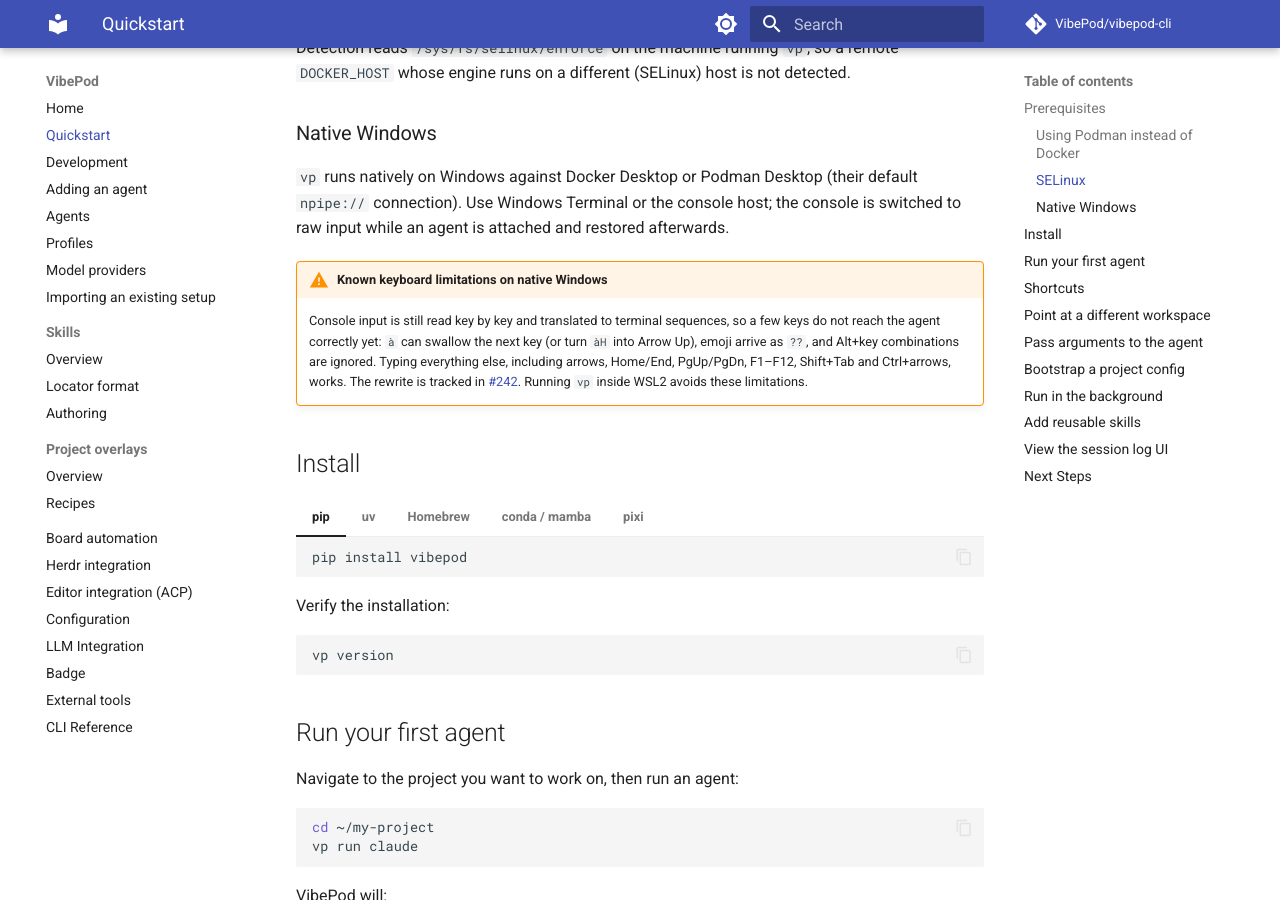
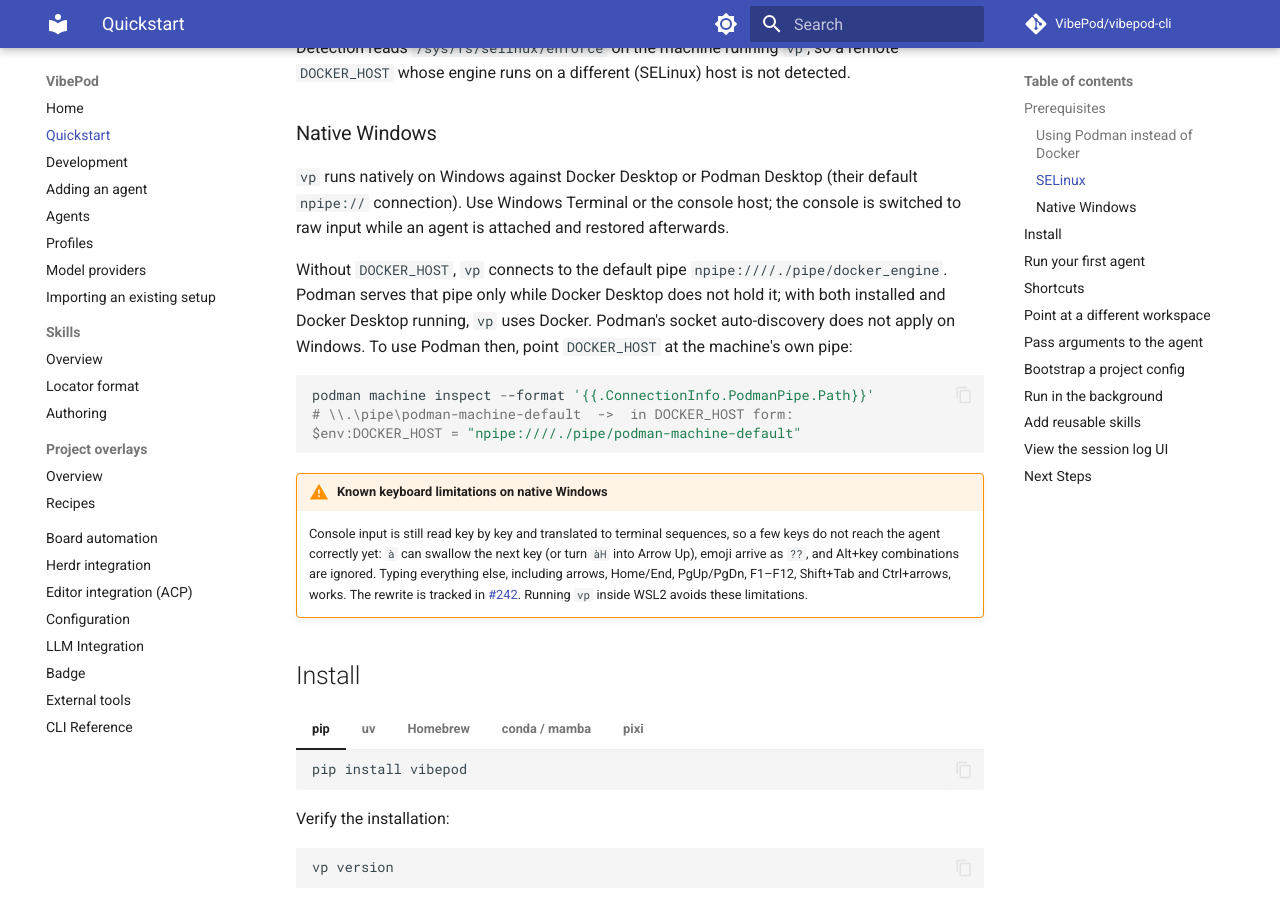
Before and after one commit to VibePod/vibepod-cli, an MkDocs documentation site: the page built from docs/quickstart.md, in a window 1280 px wide and 900 px high, scrolled down 2596 px. Built offline with MkDocs 1.6.1 and Material for MkDocs 9.7.7, drawn with Linux system fonts in a browser that asks for light colours; comment, search, counter and statistics services are not loaded.

Commit message:
Document selecting Podman on Windows when Docker Desktop holds the default pipe

````diff
--- a/docs/quickstart.md
+++ b/docs/quickstart.md
@@ -153,6 +153,18 @@
 default `npipe://` connection). Use Windows Terminal or the console host; the
 console is switched to raw input while an agent is attached and restored
 afterwards.
+
+Without `DOCKER_HOST`, `vp` connects to the default pipe
+`npipe:////./pipe/docker_engine`. Podman serves that pipe only while Docker
+Desktop does not hold it; with both installed and Docker Desktop running, `vp`
+uses Docker. Podman's socket auto-discovery does not apply on Windows. To use
+Podman then, point `DOCKER_HOST` at the machine's own pipe:
+
+```powershell
+podman machine inspect --format '{{.ConnectionInfo.PodmanPipe.Path}}'
+# \\.\pipe\podman-machine-default  ->  in DOCKER_HOST form:
+$env:DOCKER_HOST = "npipe:////./pipe/podman-machine-default"
+```
 
 !!! warning "Known keyboard limitations on native Windows"
     Console input is still read key by key and translated to terminal
````
